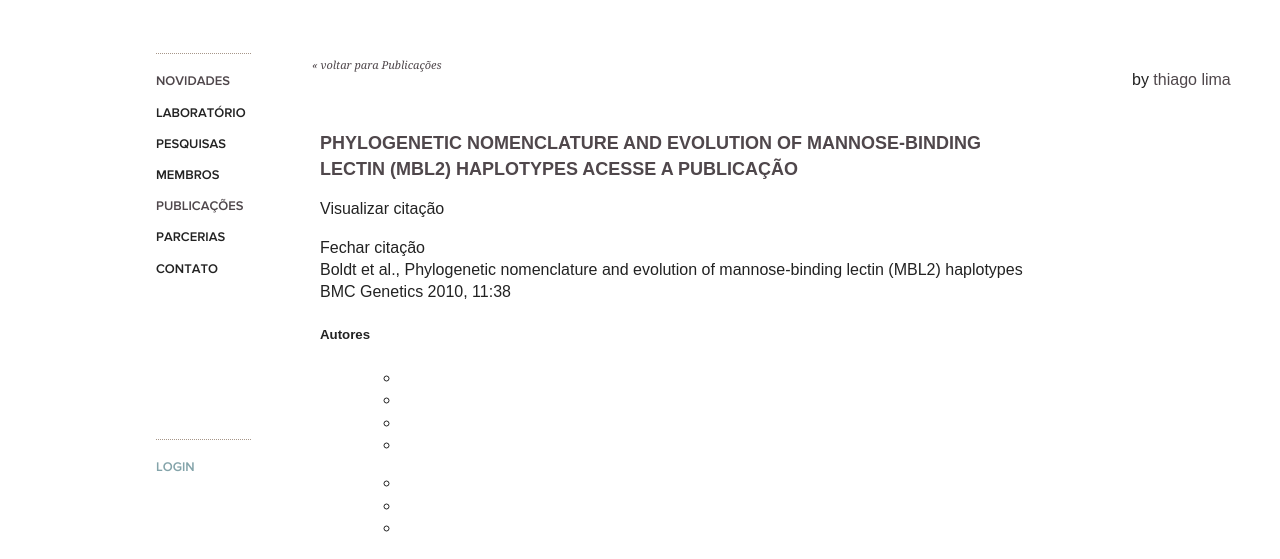
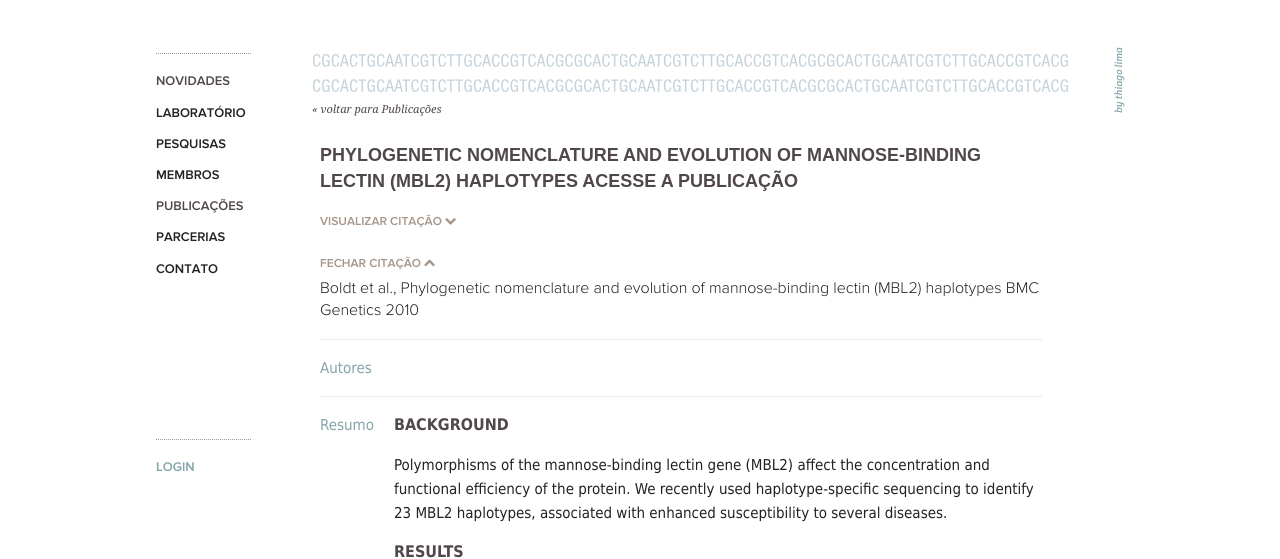
Before and after one commit to thiagoaslima/lvm.html, a website: page public/single-pubs.html in a window 1280 px wide. Shown: the part 200-759 px from the top of the page. Drawn offline with Linux system fonts and the light colour scheme; no server answers.

Commit message:
single-pubs

```diff
--- a/public/css/style.css
+++ b/public/css/style.css
@@ -122,7 +122,24 @@ aside[role="navigation"] li {
     font-weight: bold;
     margin-bottom: 1em;
 }
-
+#footer {
+    font-family: "Crete Round", Georgia, Times, "Times New Roman", serif;
+    font-size: 0.625em;
+    font-style: italic;
+    padding-top: 4em;
+    position: absolute;
+    right: 0;
+}
+#footer a {
+    color: #84A4AA;
+}
+#footer {
+    -webkit-transform: rotate(-90deg);
+    -moz-transform: rotate(-90deg);
+    -ms-transform: rotate(-90deg);
+    -o-transform: rotate(-90deg);
+    transform: rotate(-90deg);
+}
 /* ==========================================================================
    Page
    ========================================================================== */
@@ -136,11 +153,51 @@ aside[role="navigation"] li {
     font-size: 0.6875em;
     line-height: 1.4em;
 }
-h2 {
+h3, article > h2 {
     font-size: 1.125em;
     line-height: 1.45em;
     text-transform: uppercase;
     color: #4F474B;
+}
+.info {
+    border-top: 1px solid #E9E9E9;
+    padding: 1em 0;
+    font-family: Tahoma, Verdana, Segoe, sans-serif;
+    border-bottom: 1em;
+}
+.info h3 {
+    margin-top: 0;
+}
+.info h5 {
+    float: left;
+    margin: 0;
+    color: #84A4AA;
+    font-size: 0.9375em;
+    font-weight: normal;
+    line-height: 1.6em;
+}
+.info > ul, .info > div {
+    width: 40.5em;
+    float: right;
+}
+.extra-data {
+    font-family: 'Prox';
+}
+.extra-data .msg {
+    font-size: 0.75em;
+    font-weight: bold;
+    line-height: 2.15em;
+    text-transform: uppercase;
+    color: #A69689;
+}
+
+/* ==========================================================================
+   Page background
+   ========================================================================== */
+.svg .single-pubs #page {
+    background-image: url(/img/cadeia-dna.svg);
+    background-repeat: no-repeat;
+    padding-top: 2.75em;
 }
 
 /* ==========================================================================
@@ -148,5 +205,17 @@ h2 {
    ========================================================================== */
 .single-pubs article {
     width: 46.125em;
-    padding: 2.5em 0.5em;
+    padding: 0.5em 0.5em 2.5em 0.5em;
 }
+
+.single-pubs .authors {
+    font-size: 'Prox', sans-serif;
+}
+.single-pubs .info h3{
+    font-size: 1em;
+    line-height: 1.5em;
+}
+.single-pubs .info p {
+    font-size: 0.9375em;
+    line-height: 1.6em;
+}
--- a/public/single-pubs.html
+++ b/public/single-pubs.html
@@ -12,6 +12,7 @@
 
         <!-- Place favicon.ico and apple-touch-icon.png in the root directory -->
 
+        <link rel="stylesheet" type="text/css" href="http://fonts.googleapis.com/css?family=Crete+Round:400italic&text=by%2Thiago%20Lima">
         <link rel="stylesheet" href="css/normalize.css">
         <link rel="stylesheet" href="css/main.css">
         <link rel="stylesheet" href="css/fonts.css">
@@ -38,20 +39,20 @@
                     <h2>Phylogenetic Nomenclature And Evolution Of Mannose-binding Lectin (mbl2) Haplotypes <span class="download">acesse a publicação</span></h2>
 
                     <div class="extra-data">
-                        <p class="closed"><span class="msg">Visualizar citação</span></p>
-                        <p class="open"><span class="msg">Fechar citação</span><br>Boldt et al., Phylogenetic nomenclature and evolution of mannose-binding lectin (MBL2) haplotypes BMC Genetics 2010, 11:38</p>
+                        <p class="closed"><span class="msg">Visualizar citação <span class="icon-chevron-down"></span></span></p>
+                        <p class="open"><span class="msg">Fechar citação <span class="icon-chevron-up"></span></span><br><span class="citacao">Boldt et al., Phylogenetic nomenclature and evolution of mannose-binding lectin (MBL2) haplotypes BMC Genetics 2010</span></p>
                     </div>
 
-                    <div class="authors">
+                    <div class="info clearfix">
                         <h5>Autores</h5>
-                        <ul>
-                            <ul class="col1">
+                        <ul class="authors list-links">
+                            <ul class="col1 list-links">
                                 <li></li>
                                 <li></li>
                                 <li></li>
                                 <li></li>
                             </ul>
-                            <ul class="col2">
+                            <ul class="col2 list-links">
                                 <li></li>
                                 <li></li>
                                 <li></li>
@@ -59,7 +60,7 @@
                         </ul>
                     </div>
 
-                    <div class="abstract">
+                    <div class="info clearfix">
                         <h5>Resumo</h5>
                         <div>
                             <h3>Background</h3>
@@ -72,11 +73,14 @@
                     </div>
                 </article>
             </div>
+
+
+            <div id="footer">
+                <a href="http://thlima.com" rel="external">by thiago lima</a>
+            </div>
+
         </div>
 
-        <div id="footer">
-            <p>by <a href="http://thlima.com" rel="external">thiago lima</a></p>
-        </div>
 
 
 
```
Also changed, not shown: public/archive-pubs.html (+13 -4 lines).
